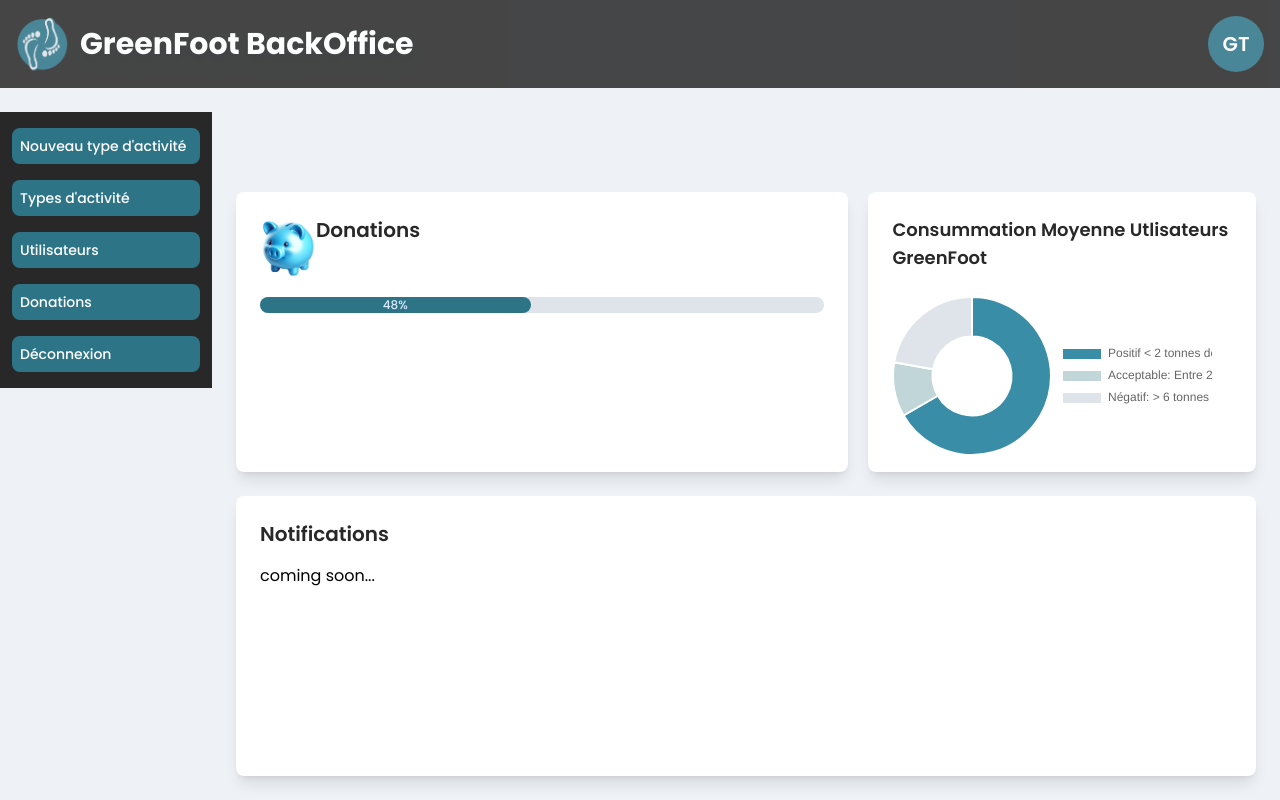
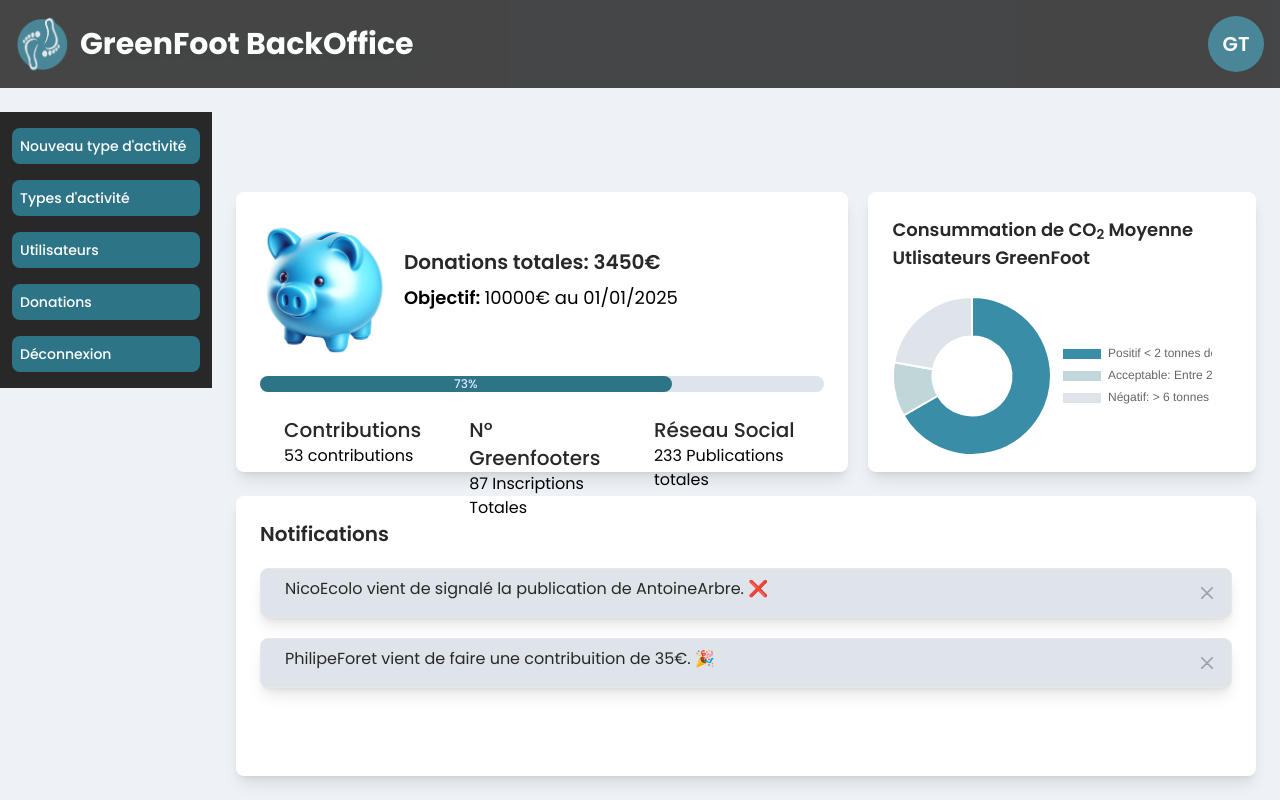
Before and after one commit to WildCodeSchool/2023-11-wns-bleu-g3, a Next.js app in the folder frontend/: page /admin/dashboard in a window 1280 px wide. Built offline with nearby package versions, Linux system fonts and the light colour scheme; no server answers.

Commit message:
admin dashboard style 2/2

```diff
--- a/frontend/src/components/table-admin-activities.tsx
+++ b/frontend/src/components/table-admin-activities.tsx
@@ -33,7 +33,7 @@ export default function TableActivities() {
   }, [data]);
 
   if (loading) {
-    return <p>Chargement...</p>;
+    return <p className="mt-3 text-center justify-center align-middle m-auto">Chargement...</p>;
   }
 
   if (error) {
--- a/frontend/src/pages/admin/dashboard.tsx
+++ b/frontend/src/pages/admin/dashboard.tsx
@@ -29,22 +29,41 @@ export default function Dashboard() {
     },
   };
 
-  //example
-  const percentage = "48%";
+  //examples
+  const percentage = "73%";
+
+  const notifs = [
+    {
+      message: "NicoEcolo vient de signalé la publication de AntoineArbre. ❌",
+      date: "03/04/2024",
+    },
+    {
+      message: "PhilipeForet vient de faire une contribuition de 35€. 🎉",
+      date: "03/04/2024",
+    },
+  ];
 
   return (
     <LayoutAdmin>
       <div className="max-w-[95rem] xl m-auto h-auto mt-14 ">
-        <div className="flex flex-wrap justify-between ">
+        <div className="flex  justify-between ">
           <div className="w-[60%]">
             <div className="bg-white shadow-lg rounded-lg p-6 h-[35vh]">
               <div className="flex">
                 <img
                   src="../../img/bluepiggy.png"
                   alt="petit couchon mignon"
-                  className="w-14"
+                  className="w-[8rem]"
                 />
-                <h2 className="text-xl font-semibold mb-4">Donations</h2>
+                <div className="m-4 pb-2">
+                  <h2 className="text-xl font-semibold mt-4">
+                    Donations totales: 3450€
+                  </h2>
+                  <p className="text-lg py-2 ">
+                    <span className="text-lg font-semibold ">Objectif: </span>{" "}
+                    10000€ au 01/01/2025
+                  </p>
+                </div>
               </div>
 
               <div className="w-full rounded-full bg-pearl mt-5">
@@ -55,12 +74,27 @@ export default function Dashboard() {
                   {percentage}
                 </div>
               </div>
+              <div className="flex justify-between">
+                <div className="m-4 p-2 ">
+                  <h2 className="text-xl">Contributions</h2>
+                  <p>53 contributions</p>
+                </div>
+                <div className="m-4 p-2 ">
+                  <h2 className="text-xl">Nº Greenfooters</h2>
+                  <p>87 Inscriptions Totales</p>
+                </div>
+                <div className="m-4 p-2 ">
+                  <h2 className="text-xl">Réseau Social</h2>
+                  <p>233 Publications totales</p>
+                </div>
+              </div>
             </div>
           </div>
           <div className="w-[38%]  ">
             <div className="bg-white shadow-lg rounded-lg p-6  h-[35vh]">
               <h2 className="text-lg font-semibold mb-4">
-                Consummation Moyenne Utlisateurs GreenFoot
+                Consummation de CO
+                <sub>2</sub> Moyenne Utlisateurs GreenFoot
               </h2>
               <div className="mt-4 h-[22vh] w-[25vw]  items-start justify-left">
                 <Doughnut data={data} options={options} />
@@ -71,7 +105,41 @@ export default function Dashboard() {
         <div className="mt-6">
           <div className="bg-white shadow-lg rounded-lg p-6 h-[35vh]">
             <h2 className="text-xl font-semibold mb-4">Notifications</h2>
-            <p>coming soon...</p>
+            {notifs.map((notif) => (
+              <a
+                href="#"
+                className="block w-full p-2 mt-5 bg-pearl border border-gray-200 rounded-lg shadow-lg hover:bg-gray-100"
+              >
+                {" "}
+                <div className="flex justify-between">
+                  <p className="pl-4 font-normal text-anchor ">
+                    {notif.message}
+                  </p>
+                  <button
+                    type="button"
+                    className="text-gray-400 bg-transparent hover:bg-gray-200 hover:text-gray-900 rounded-lg text-sm w-8 h-8 ms-auto inline-flex justify-center items-center"
+                    data-modal-hide="default-modal"
+                  >
+                    <svg
+                      className="w-3 h-3"
+                      aria-hidden="true"
+                      xmlns="http://www.w3.org/2000/svg"
+                      fill="none"
+                      viewBox="0 0 14 14"
+                    >
+                      <path
+                        stroke="currentColor"
+                        strokeLinecap="round"
+                        strokeLinejoin="round"
+                        strokeWidth="2"
+                        d="m1 1 6 6m0 0 6 6M7 7l6-6M7 7l-6 6"
+                      />
+                    </svg>
+                    <span className="sr-only">Close modal</span>
+                  </button>
+                </div>
+              </a>
+            ))}
           </div>
         </div>
       </div>
```
